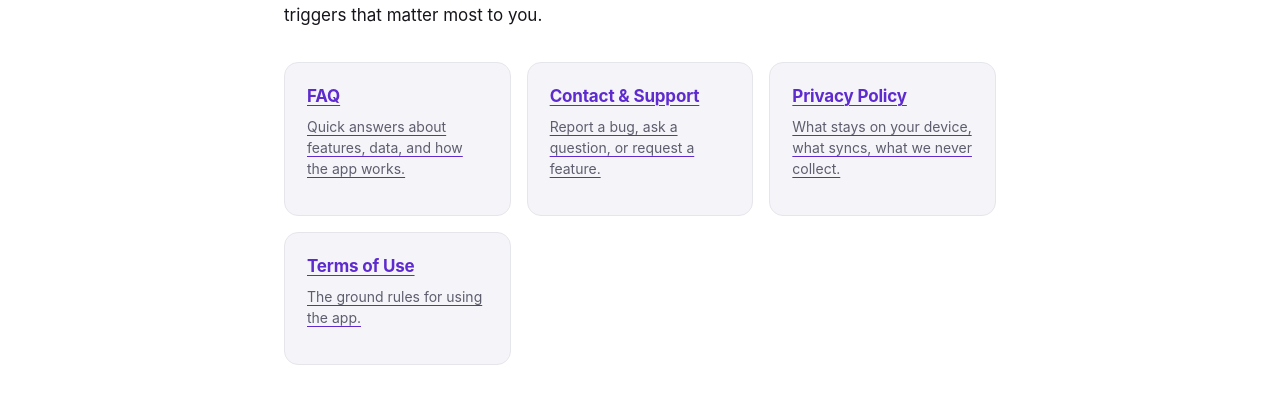
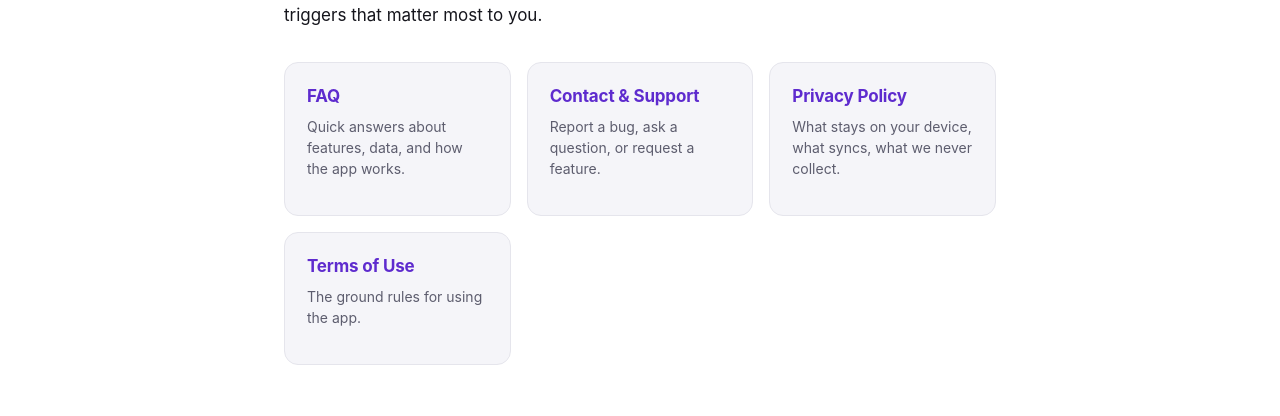
Before and after one commit to icweb/rls-log-help, a Jekyll site: the page built from index.md, in a window 1280 px wide. Shown: the part 293-709 px from the top of the page. Built offline with Jekyll 4.4.1, drawn with Linux system fonts in a browser that asks for light colours.

Commit message:
Beat .prose a specificity for the card grid
The card no-underline rules lost to the .prose a underline rule
because both selectors had the same specificity but .prose a came
first. Bump the card rules to .prose a.card so they actually win.

Co-Authored-By: Claude Opus 4.7 <noreply@anthropic.com>

```diff
--- a/assets/style.css
+++ b/assets/style.css
@@ -245,11 +245,13 @@ html, body {
   margin: 32px 0;
 }
 
-.card,
-.card:hover,
-.card:focus,
-.card:visited,
-.card:active {
+.prose a.card,
+.prose a.card:hover,
+.prose a.card:focus,
+.prose a.card:visited,
+.prose a.card:active,
+.prose a.card .card-title,
+.prose a.card .card-desc {
   text-decoration: none;
 }
 
@@ -267,11 +269,6 @@ html, body {
   transform: translateY(-2px);
   border-color: var(--accent);
   box-shadow: var(--shadow);
-}
-
-.card .card-title,
-.card .card-desc {
-  text-decoration: none;
 }
 
 .card-title {
```
